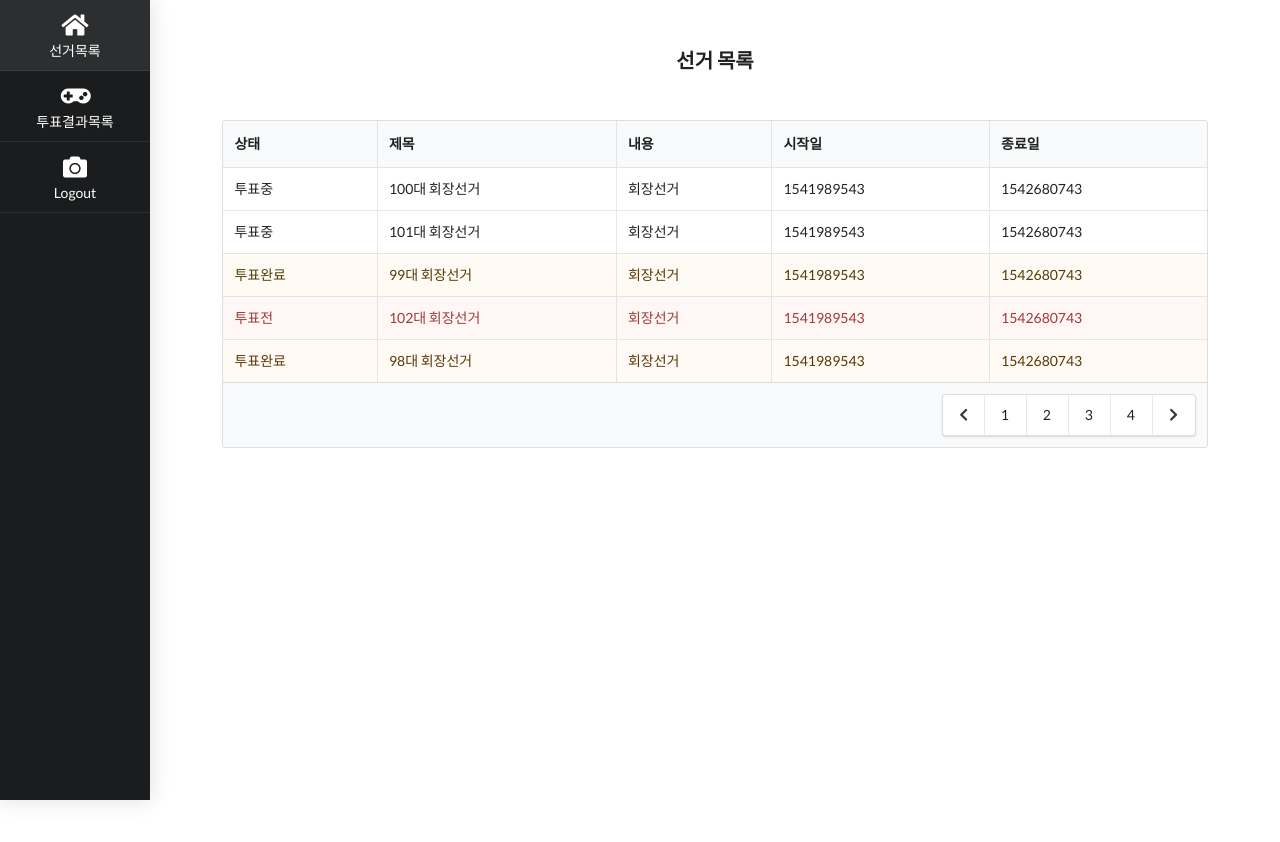
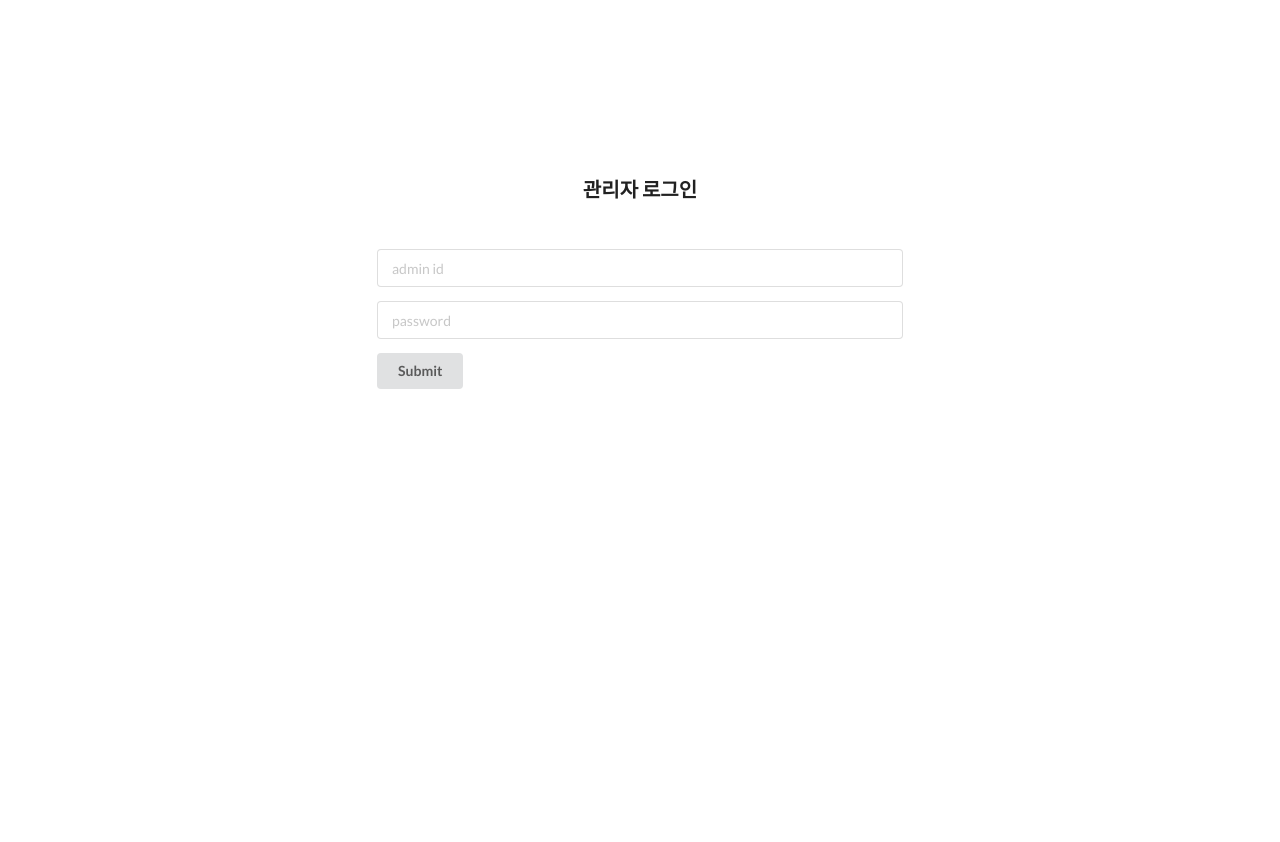
Before and after one commit to Jravvit/voting-adgmin, a React (Create React App) app: page / in a window 1280 px wide. Shown: the top 842 px of the page. After the commit the page ends 800 px from the top, so only its background shows below. Built offline with nearby package versions, Linux system fonts and the light colour scheme.

Commit message:
로그인 컴포넌트 추가

```diff
--- a/src/App.js
+++ b/src/App.js
@@ -10,6 +10,7 @@ import {
 import Header from './component/Header.js';
 import Voting from './container/Voting.js';
 import VotingResult from './container/VotingResult.js';
+import Login from "./container/Login.js";
 
 
 const Main =()=>(
@@ -22,12 +23,19 @@ const Main =()=>(
 class App extends Component {
 
   render() {
+  	const is_auth = false;
     return (
       <div className="App">
-         <Header />
-         <div className="content">
-         	<Main />
-         </div>
+      {
+      	is_auth?(
+      		<div>
+      			<Header />
+		         <div className="content">
+		         	<Main />
+		         </div>
+        	</div>
+        ):(<Login />)
+      }
 
       </div>
     );
--- a/src/component/votingList/VotingList.js
+++ b/src/component/votingList/VotingList.js
@@ -23,7 +23,7 @@ class VotingList extends Component {
   			status = "투표중"
   		}
 
-  		return (<tr className={color}>
+  		return (<tr className={color} key={index}>
   			<td>
   				{status}
   			</td>
--- /dev/null
+++ b/src/container/Login.css
@@ -0,0 +1,3 @@
+.login {
+	padding:14vw 100px;
+}
--- a/src/container/Login.js
+++ b/src/container/Login.js
@@ -1,11 +1,29 @@
 import React, { Component } from 'react';
+import "./Login.css"
 
 class Login extends Component {
 
   render() {
     return (
-      <div className="">
-
+      <div className="login">
+      	<div className="title m-b-50">
+      		관리자 로그인
+      	</div>
+         <div className="ui grid centered">
+         	<div className="eight wide computer column">
+         		<form className="ui form">
+         			<div className="field">
+         				<input placeholder="admin id"/>
+         			</div>
+         			<div className="field">
+         				<input placeholder="password"/>
+         			</div>
+	     			  <button type='submit' class='ui button' role='button'>
+					    Submit
+					  </button>
+         		</form>
+         	</div>
+         </div>
       </div>
     );
   }
```
